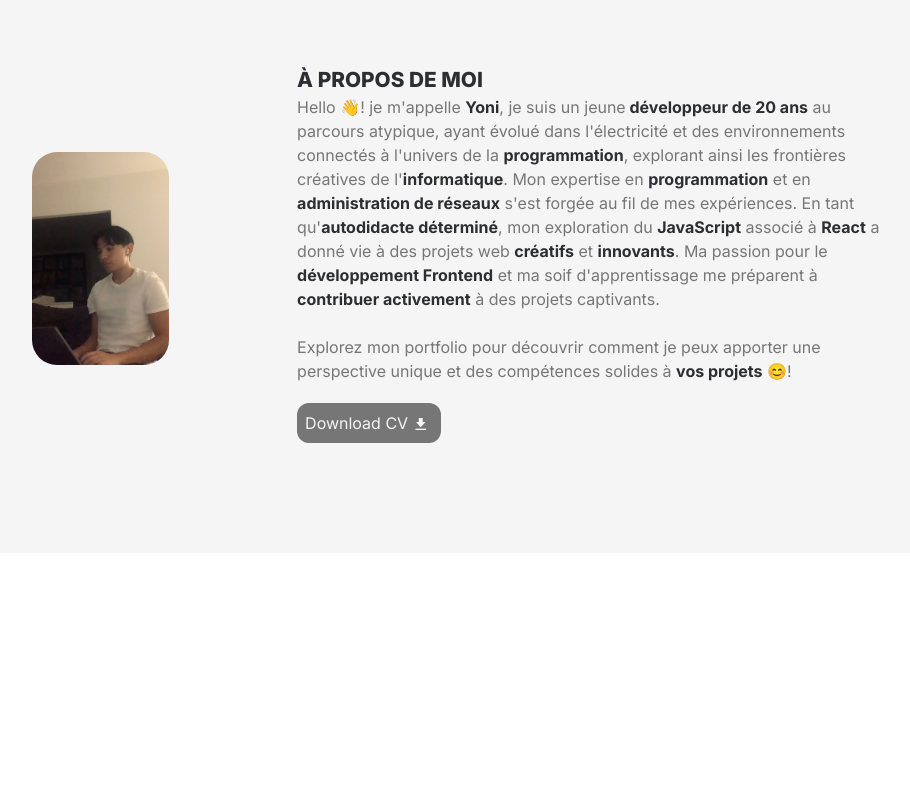
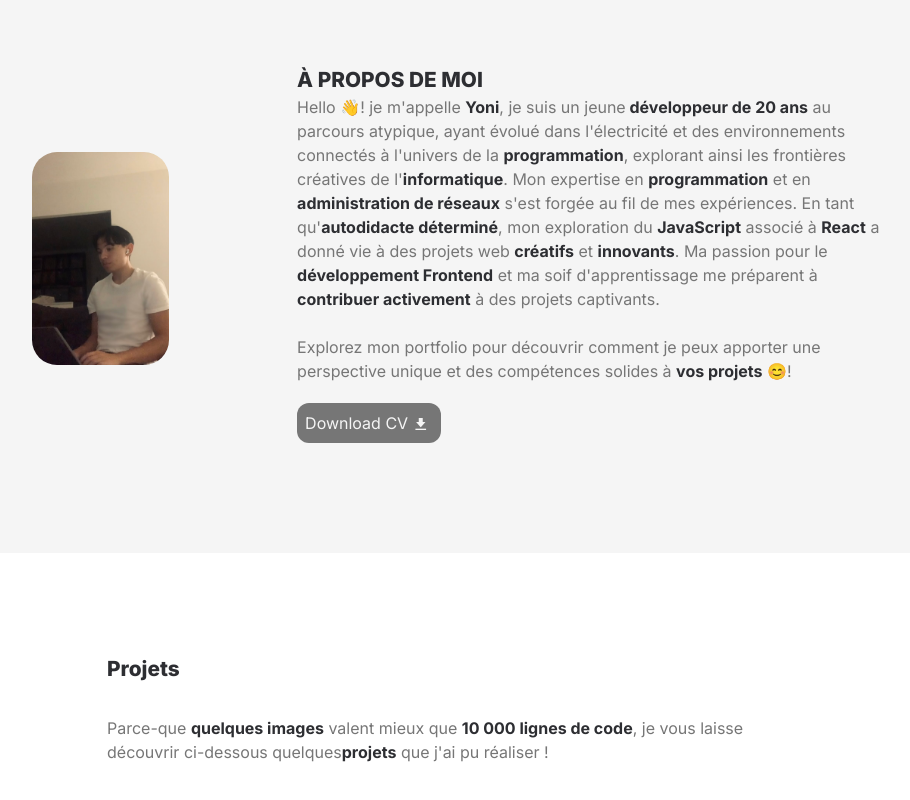
Before and after one commit to Yoni-Deserbaix/Portfolio-V2, a Next.js app: page / in a window 1280 px wide. Shown: the part 976-1776 px from the top of the page, without its empty margins (181-1091 px from the left). Before the commit the page ends 1529 px from the top, so only its background shows below. Built offline with nearby package versions, Linux system fonts and the light colour scheme.

Commit message:
add projects section

```diff
--- /dev/null
+++ b/src/app/components/Projects/Projects.tsx
@@ -0,0 +1,26 @@
+import React from "react";
+
+export default function () {
+  return (
+    <section className="work-section  w-3/5 m-auto px-8 py-[100px]" id="projects">
+      <h3 className="section-title text-[1.3rem] font-extrabold pb-8" data-aos="fade-up" data-aos-duration="300">
+        Projets
+      </h3>
+      <div
+        className="subtitle"
+        data-aos="fade-up"
+        data-aos-delay="500"
+        data-aos-duration="300"
+      >
+        <span className="section-subtitle text-[#767676] pt-80">
+          Parce-que <b>quelques images</b> valent mieux que{" "}
+          <b>10 000 lignes de code</b>, je vous laisse découvrir ci-dessous
+          quelques{""}
+          <b>projets</b> que j'ai pu réaliser !
+        </span>
+      </div>
+
+      {/* <Works /> */}
+    </section>
+  );
+}
--- a/src/app/page.tsx
+++ b/src/app/page.tsx
@@ -1,6 +1,7 @@
 import About from "./components/About";
 import Header from "./components/Header";
 import Hero from "./components/Hero";
+import Projects from "./components/Projects/Projects";
 
 export default function Home() {
   return (
@@ -11,6 +12,7 @@ export default function Home() {
       <main>
         <Hero />
         <About />
+        <Projects />
       </main>
     </div>
   );
```
